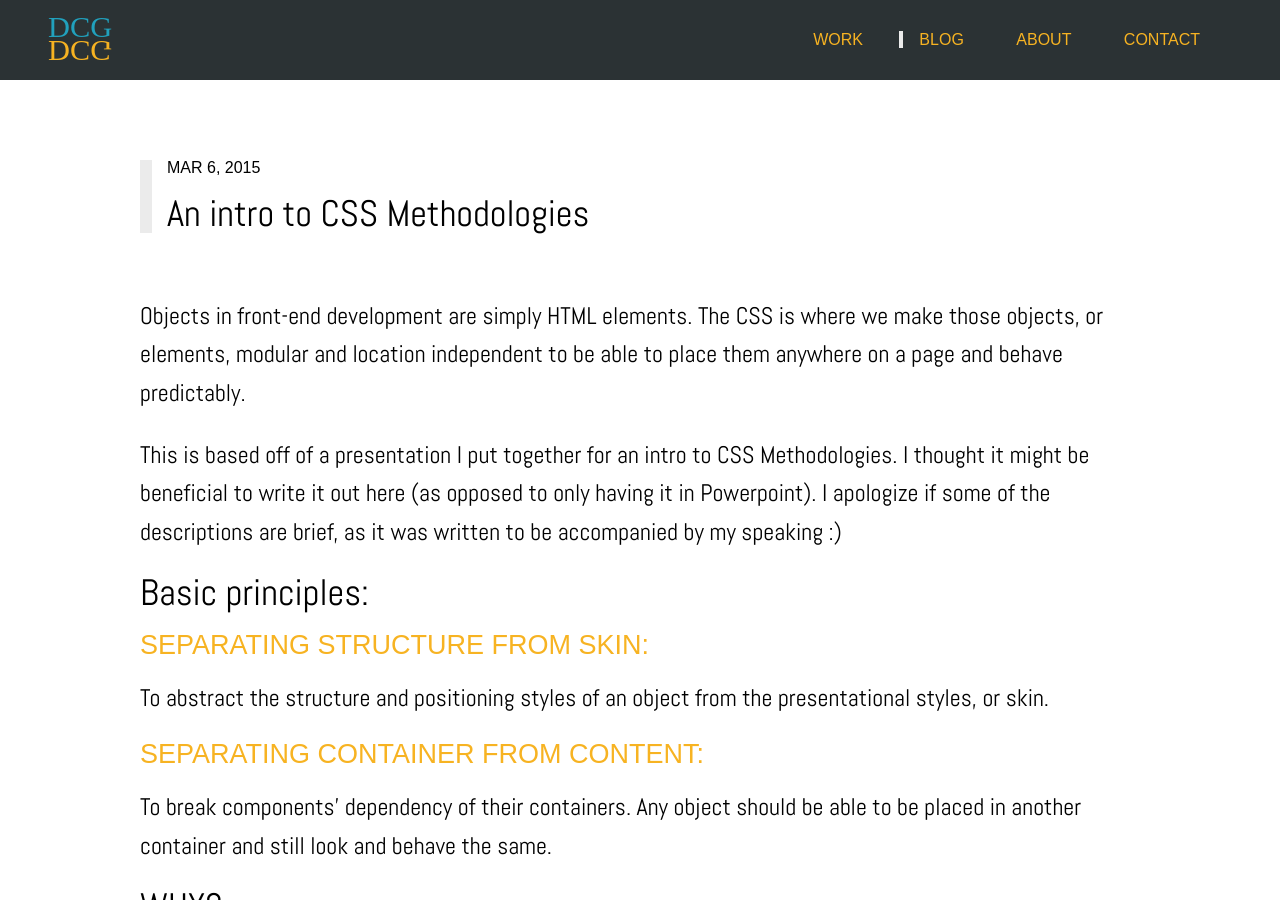
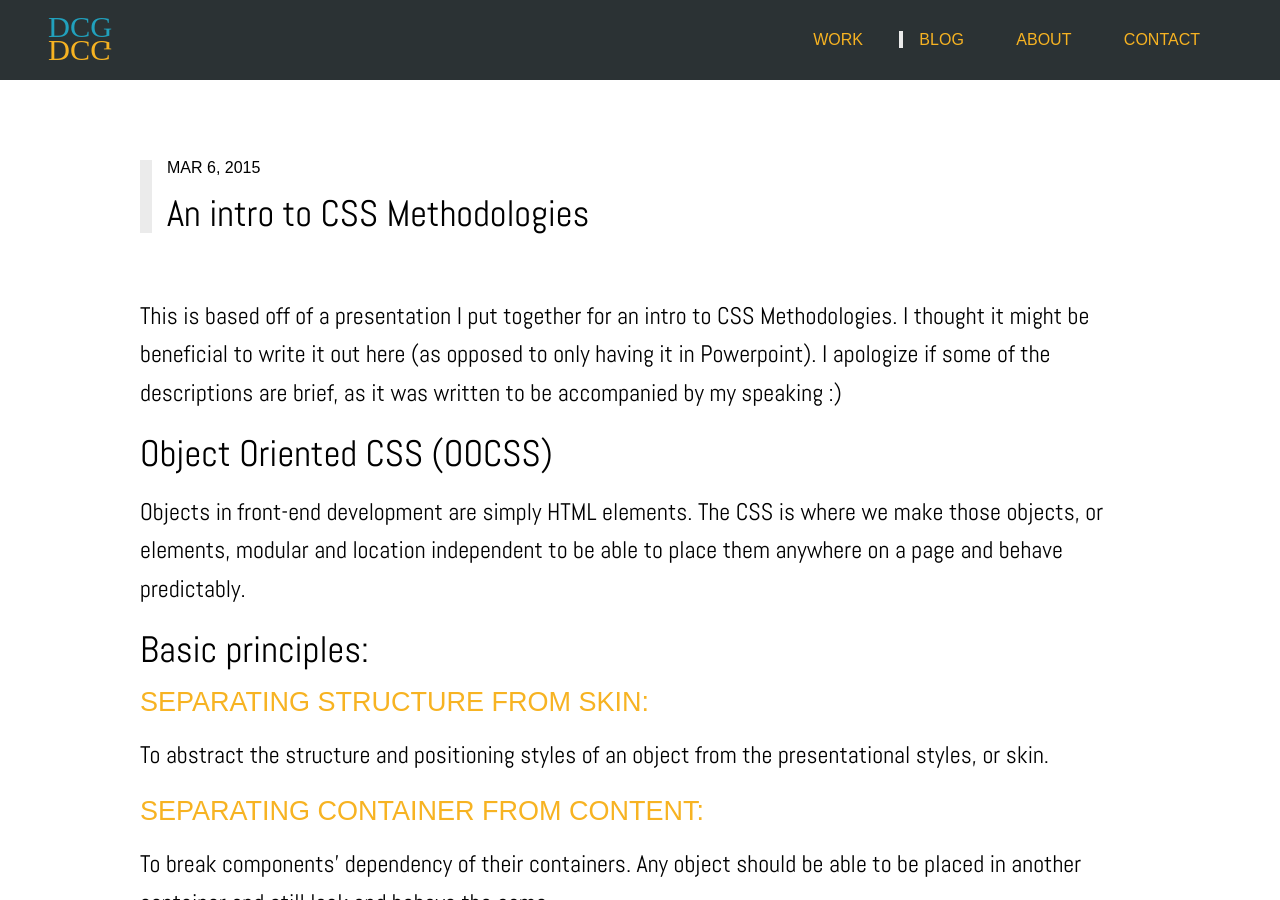
Before and after one commit to hidanielle/hidanielle.github.io, a Jekyll site: the page built from _posts/blog/2015-03-06-css-methodologies.markdown, in a window 1280 px wide and 900 px high. Built offline with Jekyll 4.4.1, drawn with Linux system fonts in a browser that asks for light colours; nearby versions of some CDN libraries; some web fonts are replaced.

Commit message:
Update 2015-03-06-css-methodologies.markdown

```diff
--- a/_posts/blog/2015-03-06-css-methodologies.markdown
+++ b/_posts/blog/2015-03-06-css-methodologies.markdown
@@ -6,10 +6,12 @@ categories:
 - blog
 ---
 
+This is based off of a presentation I put together for an intro to CSS Methodologies. I thought it might be beneficial to write it out here (as opposed to only having it in Powerpoint). I apologize if some of the descriptions are brief, as it was written to be accompanied by my speaking :)
+
+## Object Oriented CSS (OOCSS)
+
 Objects in front-end development are simply HTML elements. The CSS is where we make those objects, or elements, modular and location independent to be able to place them anywhere on a page and behave predictably.
 
-
-This is based off of a presentation I put together for an intro to CSS Methodologies. I thought it might be beneficial to write it out here (as opposed to only having it in Powerpoint). I apologize if some of the descriptions are brief, as it was written to be accompanied by my speaking :)
 
 ## Basic principles:
 
@@ -28,7 +30,6 @@ Any object should be able to be placed in another container and still look and b
 * Most beneficial on large projects but still good on smaller ones because it forces you to think.
 * Smaller CSS files
 * Easier to change parts of a site; piece of mind.
-
 
 ***
 
```
